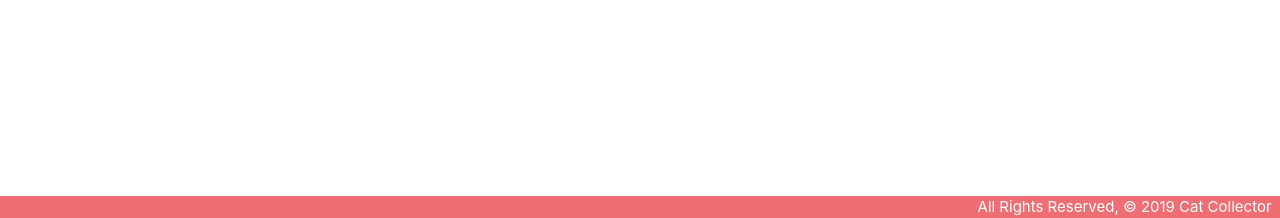
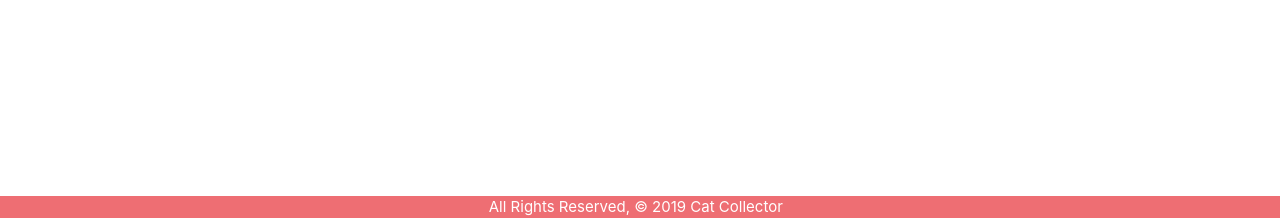
Before and after one commit to anykate/catcollector, a Django app: page /about/ in a window 1280 px wide. Shown: the part 582-800 px from the top of the page. Run offline with Django 3.2, Linux system fonts and the light colour scheme; some libraries are stand-ins or nearby versions.

Commit message:
Fixing footer

```diff
--- a/allapps/main_app/templates/_base.html
+++ b/allapps/main_app/templates/_base.html
@@ -54,8 +54,8 @@
         {% endblock %}
     </main>
 
-  	<footer class="page-footer center-align">
-       <div class="right">All Rights Reserved, &copy; 2019 Cat Collector &nbsp;</div>
+  	<footer class="page-footer">
+       <div class="center">All Rights Reserved, &copy; 2019 Cat Collector &nbsp;</div>
     </footer>
 
 
```
